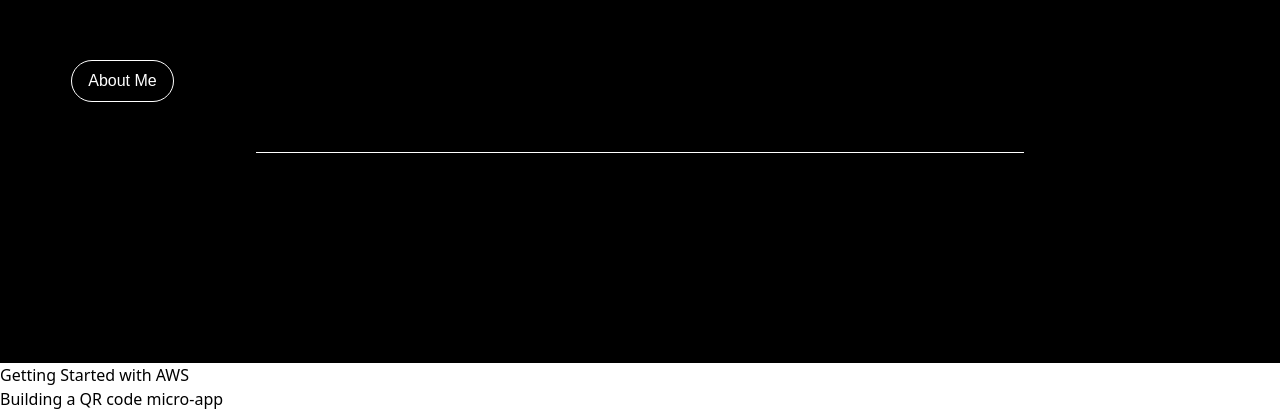
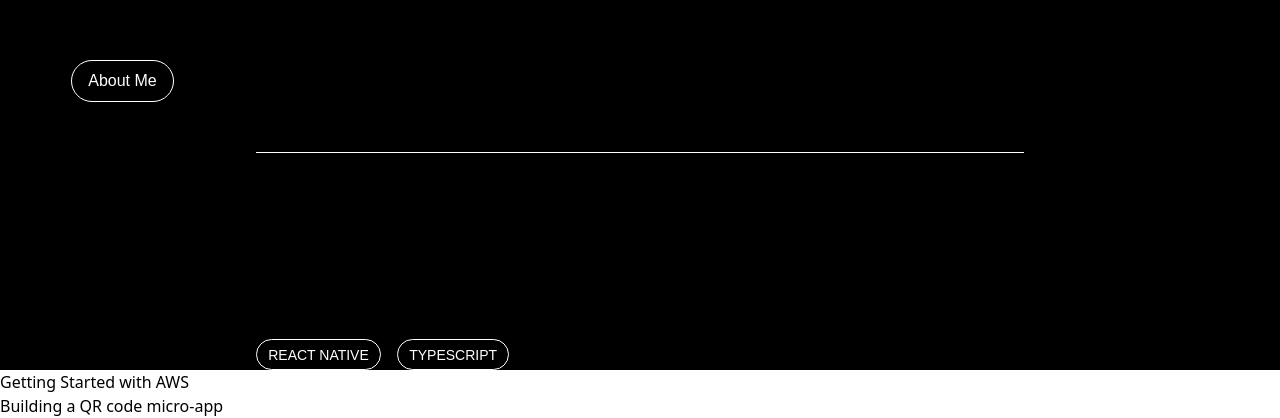
Before and after one commit to enzo-mourany/portfolio-v2, a Next.js app: page / in a window 1280 px wide. Shown: the part 935-1353 px from the top of the page. Built offline with nearby package versions, Linux system fonts and the light colour scheme.

Commit message:
feat: add TechItem component

```diff
--- a/components/ProjectBox.tsx
+++ b/components/ProjectBox.tsx
@@ -1,5 +1,7 @@
 import React from 'react';
 import styles from '../styles/ProjectBox.module.scss';
+
+import TechItem from './TechItem';
 
 const ProjectBox: React.FC = () => {
     return (
@@ -13,10 +15,10 @@ const ProjectBox: React.FC = () => {
             </div>
             <div className={styles.footer}>
                 <div className={styles.item}>
-                    <p>Techno 1</p>
+                    <TechItem techName="React Native" />
                 </div>
                 <div className={styles.item}>
-                    <p>Techno 2</p>
+                    <TechItem techName="Typescript" />
                 </div>
             </div>
         </div>
--- /dev/null
+++ b/components/TechItem.tsx
@@ -0,0 +1,16 @@
+import React from 'react';
+import styles from '../styles/TechItem.module.scss';
+
+interface TechItemProps {
+    techName: string;
+}
+
+const TechItem: React.FC<TechItemProps> = ({ techName }) => {
+    return (
+        <div className={styles.box}>
+            <p>{techName}</p>
+        </div>
+    )
+};
+
+export default TechItem;
--- a/styles/ProjectBox.module.scss
+++ b/styles/ProjectBox.module.scss
@@ -32,10 +32,6 @@
     .footer {
         display: flex;
         flex-direction: row;
-        .item {
-            p {
-
-            }
-        }
+        gap: 1rem;
     }
 }
--- /dev/null
+++ b/styles/TechItem.module.scss
@@ -0,0 +1,11 @@
+.box {
+    width: fit-content;
+    border: 1px solid #fff;
+    border-radius: 25px;
+    padding: 0.3rem 0.7rem 0.2rem 0.7rem;
+    p {
+        color: #fff;
+        font-size: 14px;
+        text-transform: uppercase;
+    }
+}
```
